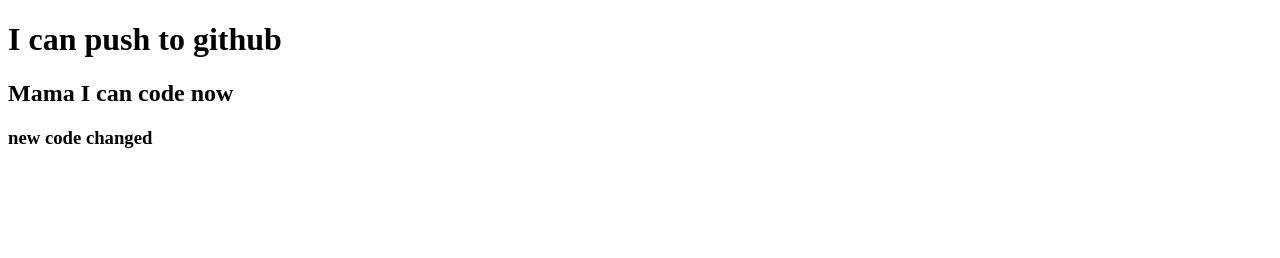
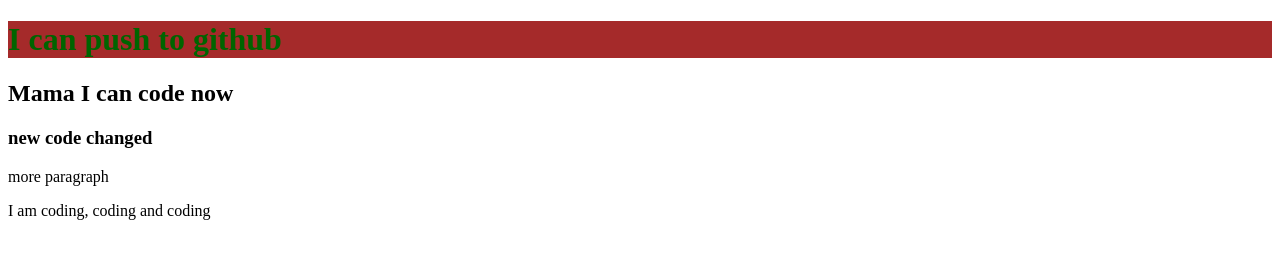
Before and after one commit to Md-JahidHasan/my-new-repo, a plain HTML site: page index.html in a window 1280 px wide. Drawn offline with Linux system fonts and the light colour scheme.

Commit message:
style added

```diff
--- a/index.html
+++ b/index.html
@@ -5,11 +5,14 @@
     <meta http-equiv="X-UA-Compatible" content="IE=edge">
     <meta name="viewport" content="width=device-width, initial-scale=1.0">
     <title>My First Github repo</title>
+    <link rel="stylesheet" href="style.css">
 </head>
 <body>
     <h1>I can push to github</h1>
     <h2>Mama I can code now</h2>
     <h3>new code changed</h3>
+    <p>more paragraph </p>
+    <p> I am coding, coding and coding</p>
 
 </body>
 </html>
--- /dev/null
+++ b/style.css
@@ -0,0 +1,4 @@
+h1{
+    background-color: brown;
+    color: darkgreen;
+}
```
